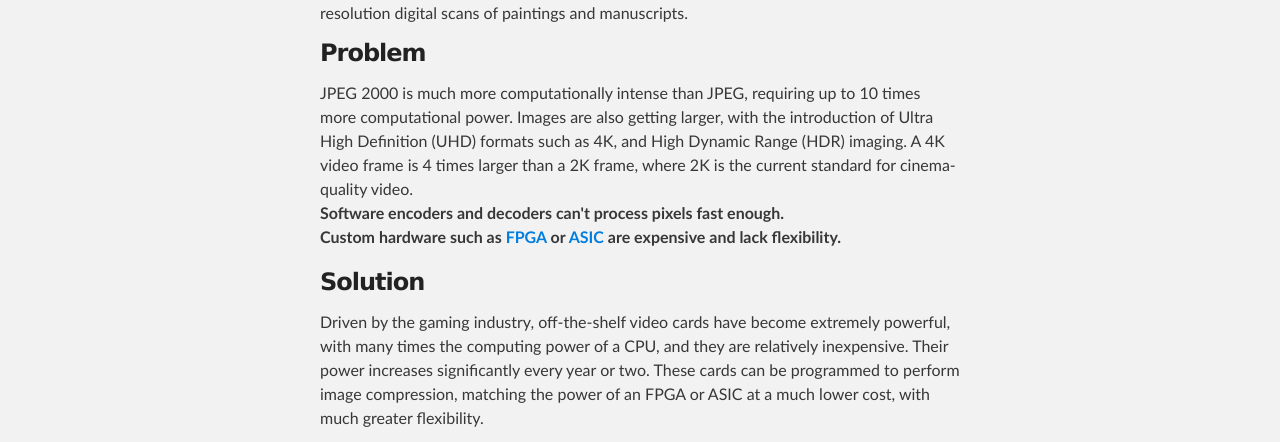
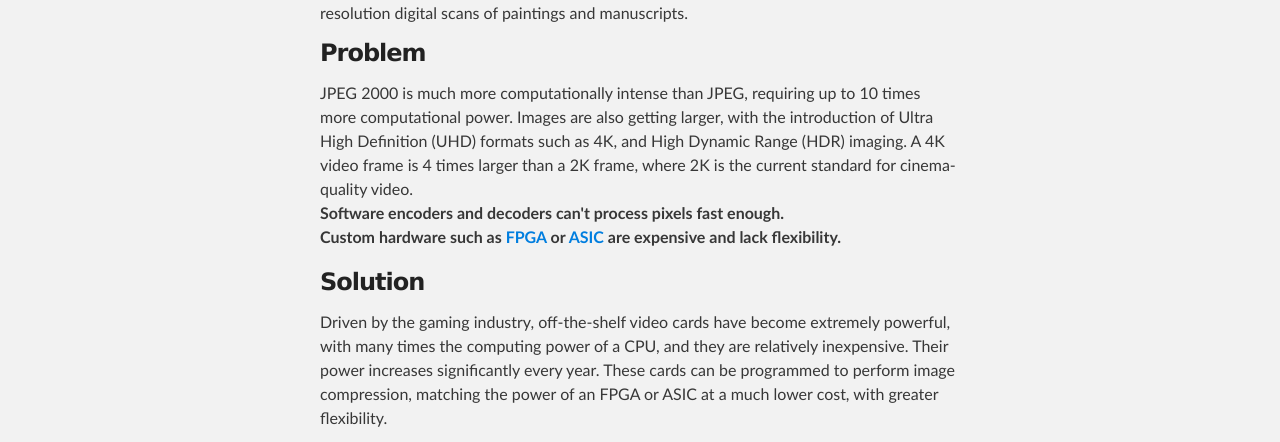
Before and after one commit to LA44/GrokImage, a plain HTML site: page index.html in a window 1280 px wide. Shown: the part 752-1194 px from the top of the page. Drawn offline with Linux system fonts and the light colour scheme.

Commit message:
Update index.html
commit

```diff
--- a/index.html
+++ b/index.html
@@ -60,7 +60,7 @@
 <h3>
 <a id="solution" class="anchor" href="#solution" aria-hidden="true"><span aria-hidden="true" class="octicon octicon-link"></span></a>Solution</h3>
 
-<p>Driven by the gaming industry, off-the-shelf video cards have become extremely powerful, with many times the computing power of a CPU, and they are relatively inexpensive. Their power increases significantly every year or two.  These cards can be programmed to perform image compression, matching the power of an FPGA or ASIC at a much lower cost, with much greater flexibility. </p>
+<p>Driven by the gaming industry, off-the-shelf video cards have become extremely powerful, with many times the computing power of a CPU, and they are relatively inexpensive. Their power increases significantly every year.  These cards can be programmed to perform image compression, matching the power of an FPGA or ASIC at a much lower cost, with greater flexibility. </p>
 
 <h3>
 <a id="grok" class="anchor" href="#grok" aria-hidden="true"><span aria-hidden="true" class="octicon octicon-link"></span></a>Grok</h3>
```
